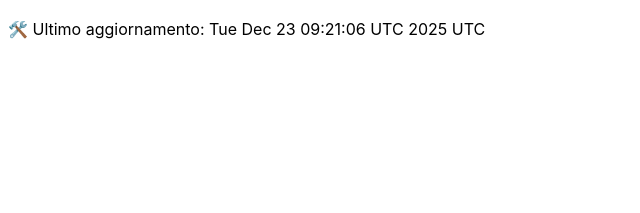
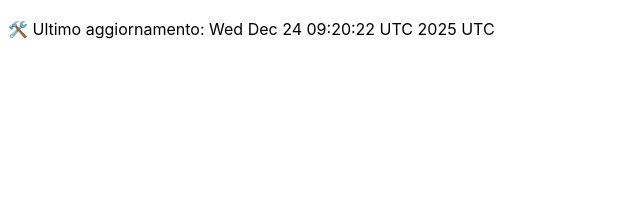
Before and after one commit to DanteTrb/DanteTrb.github.io, a Jekyll site: the page built from badges.md, in a window 1280 px wide. Shown: the top 213 px of the page, without its empty margins (0-640 px from the left). Built offline with Jekyll 4.4.1, drawn with Linux system fonts in a browser that asks for light colours; our own code applies the rules of GitHub Pages for plain Markdown files.

Commit message:
🛠️ Aggiornamento automatico badge

```diff
--- a/badges.md
+++ b/badges.md
@@ -1 +1 @@
-🛠️ Ultimo aggiornamento: Tue Dec 23 09:21:06 UTC 2025 UTC
+🛠️ Ultimo aggiornamento: Wed Dec 24 09:20:22 UTC 2025 UTC
```
